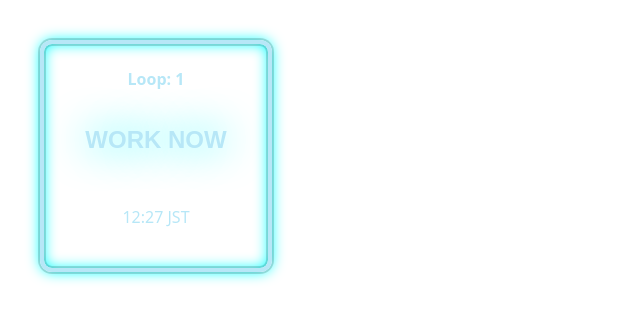
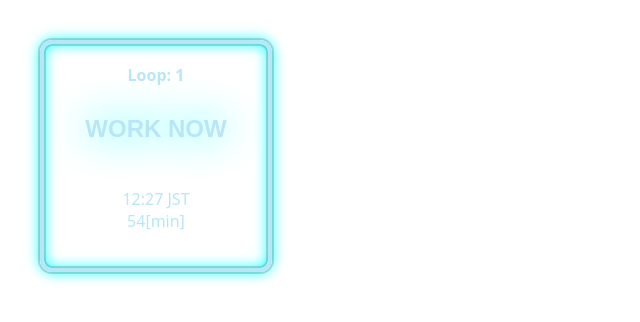
Before and after one commit to gsy0911/midget, a React app: page / in a window 1280 px wide. Shown: the top 322 px of the page, without its empty margins (0-640 px from the left). Built offline with nearby package versions, Linux system fonts and the light colour scheme.

Commit message:
#4 add remain time

```diff
--- a/src/modules/NeonBox.tsx
+++ b/src/modules/NeonBox.tsx
@@ -1,5 +1,7 @@
 import React from 'react';
 import {Theme, makeStyles} from '@material-ui/core/styles';
+import {Simulate} from "react-dom/test-utils";
+import submit = Simulate.submit;
 
 interface makeStylesProps {
 	margin: string
@@ -29,6 +31,7 @@ const useNeonStyles = (props: makeStylesProps) => {
 			padding: "1rem",
 			width: props.size,
 			margin: props.margin,
+			whiteSpace: 'pre-line'
 		},
 		header: {
 			fontWeight: 700
@@ -37,6 +40,9 @@ const useNeonStyles = (props: makeStylesProps) => {
 			fontSize: "1.5rem",
 			fontFamily: "Neon Glow, sans-serif",
 			textShadow: `0 0 ${props.blur} ${props.glow}`
+		},
+		subtitle: {
+			textAlign: "center"
 		}
 	}))
 	return useStyles(props)
@@ -99,7 +105,7 @@ export const NeonBox: React.FC<NeonBoxProps> = (props) => {
 		<div className={classes.neonDiv}>
 			<span className={classes.header}>{props.header}</span>
 			<h2 className={classes.title}>{props.title}</h2>
-			<p>{props.subtitle}</p>
+			<p className={classes.subtitle}>{props.subtitle}</p>
 		</div>
 	)
 }
--- a/src/modules/NeonSchoolClock.tsx
+++ b/src/modules/NeonSchoolClock.tsx
@@ -15,14 +15,14 @@ export interface TimetableProps {
 }
 
 const workMode: ModeProps = {
-	durationMinute: 10,
+	durationMinute: 55,
 	color: "cyan",
 	title: "WORK NOW",
 	next: "break"
 }
 
 const breakMode: ModeProps = {
-	durationMinute: 1,
+	durationMinute: 5,
 	color: "orange",
 	title: "REST",
 	next: "work"
@@ -90,7 +90,7 @@ export const NeonSchoolClock: React.FC<NeonSchoolClockProps> = (props) => {
 		<NeonBox
 			header={`Loop: ${loopCount}`}
 			title={mode.title}
-			subtitle={`${dateToString(date)} JST`}
+			subtitle={`${dateToString(date)} JST\n${Math.floor(count/60)}[min]`}
 			color={mode.color}
 		/>
 	)
```
